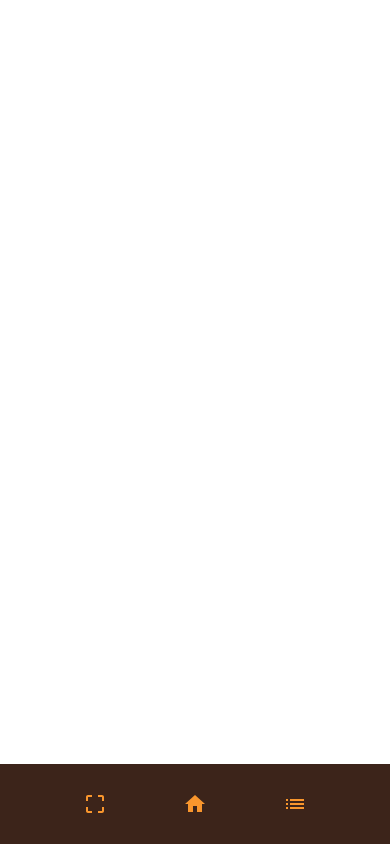
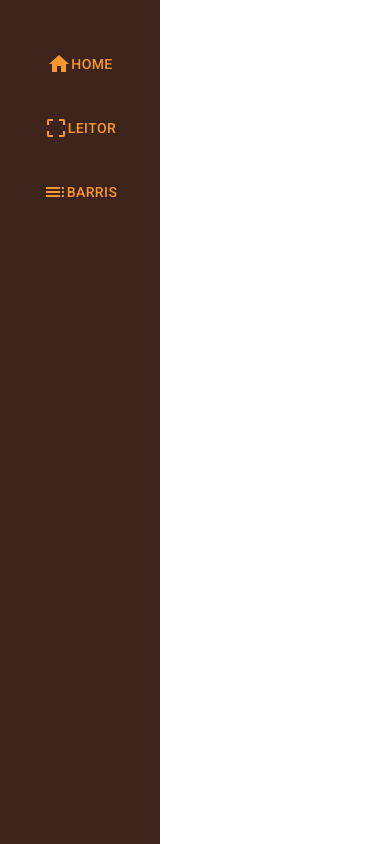
Before and after one commit to JesuisOriginal/Blackaute, a React (Create React App) app in the folder qr-app/: page /#/auth in a window 390 px wide. Built offline with nearby package versions, Linux system fonts and the light colour scheme; what react-google-maps would draw is missing.

Commit message:
adding semi responsive and dynamic sidebar

```diff
--- a/qr-app/src/components/BottomNav/index.js
+++ b/qr-app/src/components/BottomNav/index.js
@@ -1,8 +1,8 @@
 import React from "react";
 import "./styles.css";
 import NavLink from "../NavLink";
-import { Grid, Button } from "@material-ui/core";
-import {CropFree, Home, List} from '@material-ui/icons'
+import { Grid, Button, Typography} from "@material-ui/core";
+import Icon from '@material-ui/core/Icon'
 import MainTheme from '../../themes/constants';
 
 export default function SimpleBottomNavigation(props) {
@@ -10,30 +10,14 @@ export default function SimpleBottomNavigation(props) {
 
   console.log('nav', props);
 
-  return (
-    <Grid container direction='row' style={styles.container} justify='center' alignItems='center'>
-      <Grid item>
-        <NavLink to='/reader' content={<Button style={styles.button}><CropFree style={styles.icon}/></Button>} />
-      </Grid>
-      <Grid item>
-        <NavLink to='/' content={<Button style={styles.button}><Home style={styles.icon} /></Button>} />
-      </Grid>
-      <Grid item>
-        <NavLink to='/products' content={<Button style={styles.button}><List style={styles.icon} /></Button>} />
-      </Grid>
-    </Grid>
-  );
-}
-
-//Change to zIndex from 2 to 10 by Henrique
-
   const styles = {
     container: {
       position: 'fixed',
       bottom: 0,
-    width: '100%',
-    height: '5rem',
-    zIndex: 2,
+      width: props.screenType ? '100%' : '10rem',
+      height: props.screenType ? '5rem' : '100%',
+      zIndex: 10,
+      paddingTop: props.screenType ? '' : '2rem',
       backgroundColor:MainTheme.colors.paleBrown,
     },
     item: {
@@ -41,12 +25,42 @@ const styles = {
       margin: '0 10px',
     },
     icon: {
-    color: MainTheme.colors.greatYellow,
       textAlign: 'center'
     },
     button: {
+      color: MainTheme.colors.greatYellow,
       alignItems:'center',
       justifyContent:'center',
-    width: '100px'
+      width: props.screenType ? '100px' : '2rem',
+      padding: props.screenType ? '' : '2rem',
+      height: props.screenType ? '' : '2rem',
+      width: props.screenType ? '' : '100%'
     }
   };
+
+
+  const MenuItems = () => {
+    const {routes} = props;
+    return routes.map(_route => (
+      _route.icon && (
+        <Grid item>
+          <NavLink
+            to={_route.path}
+            content={
+              <Button style={styles.button}>
+                <_route.icon style={styles.icon} />
+                {props.screenType ? null : _route.name}
+              </Button>
+            }
+          />
+        </Grid>
+      )
+    ))
+  };
+
+  return (
+    <Grid container direction={props.screenType ? 'row' : 'column'} style={styles.container} justify={props.screenType ? 'center' : 'flex-start' } alignItems={'center'}>
+      <MenuItems />
+    </Grid>
+  );
+};
--- a/qr-app/src/pages/Auth/index.js
+++ b/qr-app/src/pages/Auth/index.js
@@ -11,6 +11,7 @@ class AuthPage extends React.Component {
 
     componentDidMount() {
         const {user, history} = this.props;
+
         if(user.username) {
             history.push('/');
         }
--- a/qr-app/src/routes/index.js
+++ b/qr-app/src/routes/index.js
@@ -8,35 +8,42 @@ import ProductsPage from '../pages/Products';
 import MapPage from '../pages/MapPage';
 import AuthPage from '../pages/Auth';
 
+import {Grid} from '@material-ui/core';
+import {Home, CropFree, Toc} from '@material-ui/icons';
+
 const DEFAULT_ROUTES = [
   {
     path: '/auth',
     exact: true,
-    icon:'login',
+    name: 'Auth',
+    // icon:'login',
     component: AuthPage
   },
   {
     path: '/',
     exact: true,
-    icon:'home',
+    icon:Home,
+    name:'Home',
     component: HomePage
   },
   {
     path: '/reader',
     exact: true,
-    icon:'',
+    icon: CropFree,
+    name:'Leitor',
     component: ReaderPage
   },
   {
     path: '/products',
     exact: true,
-    icon:'',
+    icon: Toc,
+    name:'Barris',
     component: ProductsPage
   },
   {
     path: '/map',
     exact: true,
-    icon:'',
+    // icon:,
     component: MapPage
   }
 ];
@@ -47,12 +54,30 @@ export default class RootRoute extends React.Component {
     this.state = {
       routes: DEFAULT_ROUTES,
       loading: false,
-      actualPage:0
+      actualPage:0,
+      screenType: 0
     }
   };
 
+  handleSetScreenType({height, width}) {
+    if(height >= width) {
+      this.setState({screenType:1}) //MOBILE
+    } else {
+      this.setState({screenType:0}) //DESKTOP && LANDSCAPED SCREEN
+    }
+    // console.log(height, width);
+  }
+
+  componentDidMount() {
+    this.handleSetScreenType ({
+      width: window.screen.width,
+      height: window.screen.height
+    });
+  }
+
   render() {
-    const {routes} = this.state;
+    const {routes, screenType} = this.state;
+    console.log(screenType)
     return (
       <Router>
         <Switch>
@@ -60,8 +85,8 @@ export default class RootRoute extends React.Component {
             <Route key={`route_${index}`} path={route.path} exact={route.exact} component={route.component} />
           ))}
         </Switch>
-        <BottomNav {...this.state} />
+        <BottomNav {...this.state} screenType={screenType}/>
       </Router>
     );
   }
-}
+};
```
Also changed, not shown: qr-app/src/routes/styles.css (added, +22 -0 lines). Lines whose indentation alone changed are shown as unchanged.
